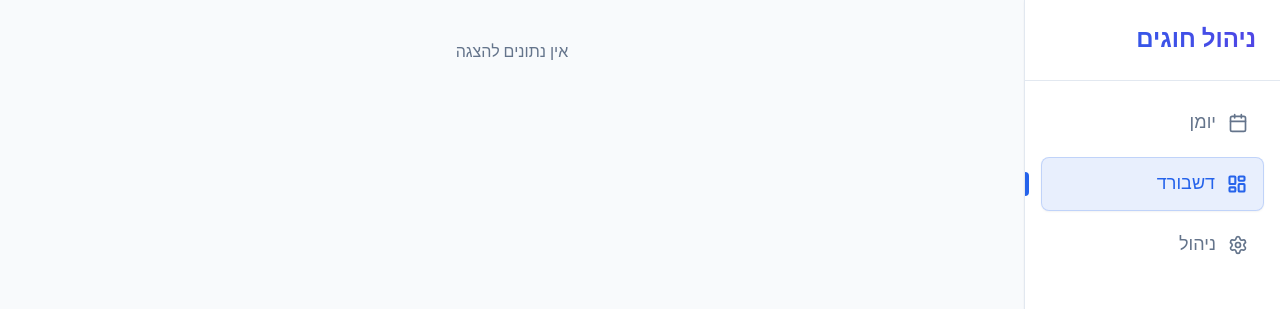
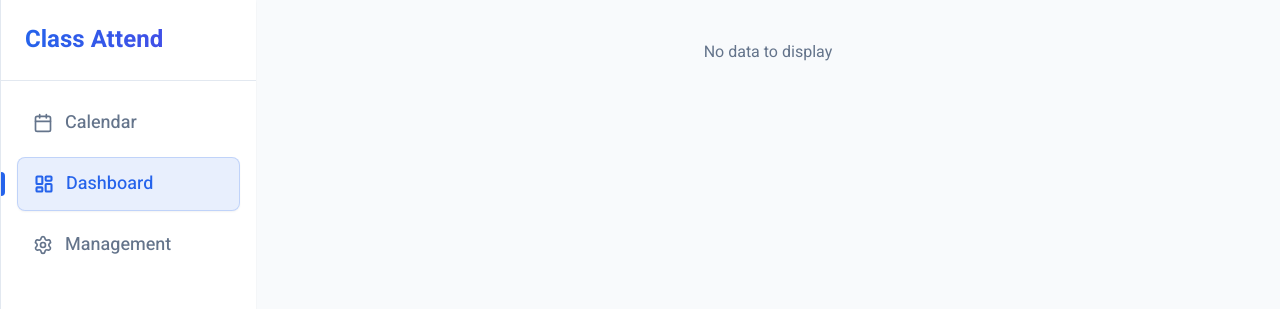
Before and after one commit to dmatik/class_attend, a React (Vite) app: page / in a window 1280 px wide. Shown: the top 309 px of the page. Built offline with nearby package versions, Linux system fonts and the light colour scheme; no server answers.

Commit message:
dashboard locales adjustments

```diff
--- a/src/App.tsx
+++ b/src/App.tsx
@@ -20,8 +20,10 @@ const LoadingSpinner = () => (
   </div>
 )
 
+import { useTranslation } from "react-i18next"
 
 function App() {
+  const { t } = useTranslation()
   const [activeTab, setActiveTab] = useState<'daily' | 'dashboard' | 'courses'>('dashboard')
 
   /* API Sync Logic */
@@ -348,14 +350,14 @@ function App() {
       <aside className="hidden md:flex flex-col w-64 bg-card border-l border-border h-screen sticky top-0 z-20 shadow-sm">
         <div className="p-6 border-b border-border">
           <h1 className="text-2xl font-bold bg-gradient-to-r from-blue-600 to-indigo-600 bg-clip-text text-transparent">
-            ניהול חוגים
+            {t('common.app_title')}
           </h1>
         </div>
 
         {/* Desktop Daily Filter Header */}
         {activeTab === 'daily' && (
           <div className="flex items-center justify-between px-4 py-3 border-b border-border bg-card/50">
-            <h3 className="font-semibold text-sm">יומן שיעורים</h3>
+            <h3 className="font-semibold text-sm">{t('calendar.title')}</h3>
             <button
               onClick={() => setIsFiltersOpen(true)}
               className="hover:bg-accent rounded-md p-1 relative transition-colors"
@@ -375,19 +377,19 @@ function App() {
             active={activeTab === 'daily'}
             onClick={() => setActiveTab('daily')}
             icon={CalendarIcon}
-            label="יומן"
+            label={t('common.calendar')}
           />
           <MenuButton
             active={activeTab === 'dashboard'}
             onClick={() => setActiveTab('dashboard')}
             icon={LayoutDashboard}
-            label="דשבורד"
+            label={t('common.dashboard')}
           />
           <MenuButton
             active={activeTab === 'courses'}
             onClick={() => setActiveTab('courses')}
             icon={Settings}
-            label="ניהול"
+            label={t('common.management')}
           />
         </nav>
         <div className="p-4 border-t border-border flex flex-col items-center gap-4">
@@ -406,7 +408,7 @@ function App() {
           <div className="w-10" /> {/* Spacer for centering if needed, or simply justify-between */}
           <div className="flex flex-row items-baseline gap-2">
             <h1 className="text-xl font-bold bg-gradient-to-r from-blue-600 to-indigo-600 bg-clip-text text-transparent">
-              ניהול חוגים
+              {t('common.app_title')}
             </h1>
             <span className="text-[10px] font-normal text-muted-foreground">
               v{__APP_VERSION__}
@@ -470,19 +472,19 @@ function App() {
             active={activeTab === 'daily'}
             onClick={() => setActiveTab('daily')}
             icon={CalendarIcon}
-            label="יומן"
+            label={t('common.calendar')}
           />
           <MobileNavButton
             active={activeTab === 'dashboard'}
             onClick={() => setActiveTab('dashboard')}
             icon={LayoutDashboard}
-            label="דשבורד"
+            label={t('common.dashboard')}
           />
           <MobileNavButton
             active={activeTab === 'courses'}
             onClick={() => setActiveTab('courses')}
             icon={Settings}
-            label="ניהול"
+            label={t('common.management')}
           />
         </div>
       </nav>
--- a/src/components/Dashboard.tsx
+++ b/src/components/Dashboard.tsx
@@ -1,5 +1,6 @@
 
 import { Card, CardContent, CardHeader, CardTitle } from "@/components/ui/card"
+import { useTranslation } from "react-i18next"
 import type { Session } from "@/types"
 
 interface DashboardProps {
@@ -7,6 +8,7 @@ interface DashboardProps {
 }
 
 export function Dashboard({ sessions }: DashboardProps) {
+    const { t } = useTranslation()
     // Group sessions by course
     const grouped = sessions.reduce((acc, session) => {
         const name = session.courseName
@@ -18,7 +20,7 @@ export function Dashboard({ sessions }: DashboardProps) {
     if (Object.keys(grouped).length === 0) {
         return (
             <div className="text-center text-muted-foreground py-10">
-                אין נתונים להצגה
+                {t('common.no_data_to_display')}
             </div>
         )
     }
@@ -55,7 +57,7 @@ export function Dashboard({ sessions }: DashboardProps) {
                         <div className="grid grid-cols-2 md:grid-cols-3 lg:grid-cols-6 gap-4">
                             <Card className="bg-gradient-to-br from-indigo-400 to-purple-500 dark:from-indigo-600 dark:to-purple-700 text-white border-none shadow-lg">
                                 <CardHeader className="p-4 pb-2">
-                                    <CardTitle className="text-sm font-medium opacity-90">סה״כ</CardTitle>
+                                    <CardTitle className="text-sm font-medium opacity-90">{t('dashboard.total')}</CardTitle>
                                 </CardHeader>
                                 <CardContent className="p-4 pt-0">
                                     <div className="text-3xl font-bold">
@@ -66,7 +68,7 @@ export function Dashboard({ sessions }: DashboardProps) {
                             </Card>
                             <Card className="bg-card border-border shadow-sm hover:shadow-md transition-shadow">
                                 <CardHeader className="p-4 pb-2">
-                                    <CardTitle className="text-sm font-medium text-muted-foreground">ממתינים</CardTitle>
+                                    <CardTitle className="text-sm font-medium text-muted-foreground">{t('dashboard.remaining')}</CardTitle>
                                 </CardHeader>
                                 <CardContent className="p-4 pt-0">
                                     <div className="text-3xl font-bold text-foreground">
@@ -77,7 +79,7 @@ export function Dashboard({ sessions }: DashboardProps) {
                             </Card>
                             <Card className="bg-emerald-50 dark:bg-emerald-950/30 border-emerald-100 dark:border-emerald-900 shadow-sm hover:shadow-md transition-shadow">
                                 <CardHeader className="p-4 pb-2">
-                                    <CardTitle className="text-sm font-medium text-emerald-600 dark:text-emerald-400">נכחתי</CardTitle>
+                                    <CardTitle className="text-sm font-medium text-emerald-600 dark:text-emerald-400">{t('dashboard.present')}</CardTitle>
                                 </CardHeader>
                                 <CardContent className="p-4 pt-0">
                                     <div className="text-3xl font-bold text-emerald-600 dark:text-emerald-400">{present}</div>
@@ -85,7 +87,7 @@ export function Dashboard({ sessions }: DashboardProps) {
                             </Card>
                             <Card className="bg-rose-50 dark:bg-rose-950/30 border-rose-100 dark:border-rose-900 shadow-sm hover:shadow-md transition-shadow">
                                 <CardHeader className="p-4 pb-2">
-                                    <CardTitle className="text-sm font-medium text-rose-600 dark:text-rose-400">החסרתי</CardTitle>
+                                    <CardTitle className="text-sm font-medium text-rose-600 dark:text-rose-400">{t('dashboard.absent')}</CardTitle>
                                 </CardHeader>
                                 <CardContent className="p-4 pt-0">
                                     <div className="text-3xl font-bold text-rose-600 dark:text-rose-400">{absent}</div>
@@ -95,7 +97,7 @@ export function Dashboard({ sessions }: DashboardProps) {
                             {/* New Subscription Stats */}
                             <Card className="bg-blue-50 dark:bg-blue-950/30 border-blue-100 dark:border-blue-900 shadow-sm hover:shadow-md transition-shadow">
                                 <CardHeader className="p-4 pb-2">
-                                    <CardTitle className="text-sm font-medium text-blue-600 dark:text-blue-400">נוצל מהמנוי</CardTitle>
+                                    <CardTitle className="text-sm font-medium text-blue-600 dark:text-blue-400">{t('dashboard.used_in_subscription')}</CardTitle>
                                 </CardHeader>
                                 <CardContent className="p-4 pt-0">
                                     <div className="text-3xl font-bold text-blue-600 dark:text-blue-400">{used}</div>
@@ -103,7 +105,7 @@ export function Dashboard({ sessions }: DashboardProps) {
                             </Card>
                             <Card className="bg-orange-50 dark:bg-orange-950/30 border-orange-100 dark:border-orange-900 shadow-sm hover:shadow-md transition-shadow">
                                 <CardHeader className="p-4 pb-2">
-                                    <CardTitle className="text-sm font-medium text-orange-600 dark:text-orange-400">זכאי להשלמה</CardTitle>
+                                    <CardTitle className="text-sm font-medium text-orange-600 dark:text-orange-400">{t('dashboard.entitled_for_replacement')}</CardTitle>
                                 </CardHeader>
                                 <CardContent className="p-4 pt-0">
                                     <div className="text-3xl font-bold text-orange-600 dark:text-orange-400">
--- a/src/i18n.ts
+++ b/src/i18n.ts
@@ -7,18 +7,7 @@ import en from './locales/en.json';
 
 i18n
     .use(LanguageDetector)
-    .use(initReactI18next)
-    .init({
-        resources: {
-            he: { translation: he },
-            en: { translation: en }
-        },
-        lng: 'he', // Default language as requested
-        fallbackLng: 'he',
-        interpolation: {
-            escapeValue: false // React already safes from xss
-        }
-    });
+    .use(initReactI18next);
 
 // Critical: Direction Logic
 i18n.on('languageChanged', (lng) => {
@@ -31,8 +20,19 @@ i18n.on('languageChanged', (lng) => {
     }
 });
 
-// Set initial direction
-document.documentElement.dir = 'rtl';
-document.documentElement.lang = 'he';
+i18n.init({
+    resources: {
+        he: { translation: he },
+        en: { translation: en }
+    },
+    fallbackLng: 'he',
+    detection: {
+        order: ['localStorage', 'navigator'],
+        caches: ['localStorage'],
+    },
+    interpolation: {
+        escapeValue: false // React already safes from xss
+    }
+});
 
 export default i18n;
--- a/src/locales/en.json
+++ b/src/locales/en.json
@@ -12,13 +12,14 @@
         "delete": "Delete",
         "edit": "Edit",
         "save": "Save",
-        "app_title": "Class Management",
+        "app_title": "Class Attend",
         "loading": "Loading...",
         "search": "Search...",
         "no_results": "No results found",
         "error": "Error",
         "success": "Success",
-        "language": "Language"
+        "language": "Language",
+        "no_data_to_display": "No data to display"
     },
     "attendance": {
         "mark_all_present": "Mark All Present",
@@ -49,5 +50,16 @@
         "replacement_for": "Replacement for lesson on {{date}}",
         "delete_replacement_title": "Are you sure?",
         "delete_replacement_desc": "The replacement lesson scheduled for {{date}} will be deleted."
+    },
+    "calendar": {
+        "title": "Calendar"
+    },
+    "dashboard": {
+        "total": "Total",
+        "present": "Present",
+        "absent": "Absent",
+        "entitled_for_replacement": "Entitled for replacement",
+        "used_in_subscription": "Used in subscription",
+        "remaining": "Remaining"
     }
 }
--- a/src/locales/he.json
+++ b/src/locales/he.json
@@ -18,7 +18,8 @@
         "no_results": "לא נמצאו תוצאות",
         "error": "שגיאה",
         "success": "הצלחה",
-        "language": "שפה"
+        "language": "שפה",
+        "no_data_to_display": "אין נתונים להצגה"
     },
     "attendance": {
         "mark_all_present": "סמן את כולם כנוכחים",
@@ -49,5 +50,16 @@
         "replacement_for": "השלמה עבור שיעור מ-{{date}}",
         "delete_replacement_title": "האם אתה בטוח?",
         "delete_replacement_desc": "שיעור ההשלמה שנקבע ל-{{date}} יימחק."
+    },
+    "calendar": {
+        "title": "יומן שיעורים"
+    },
+    "dashboard": {
+        "total": "סה״כ",
+        "present": "נכחתי",
+        "absent": "החסרתי",
+        "entitled_for_replacement": "זכאות להשלמה",
+        "used_in_subscription": "נוצל מהמנוי",
+        "remaining": "ממתינים"
     }
 }
```
Also changed, not shown: 1 other file (tests, documents, lock files or other folders).
